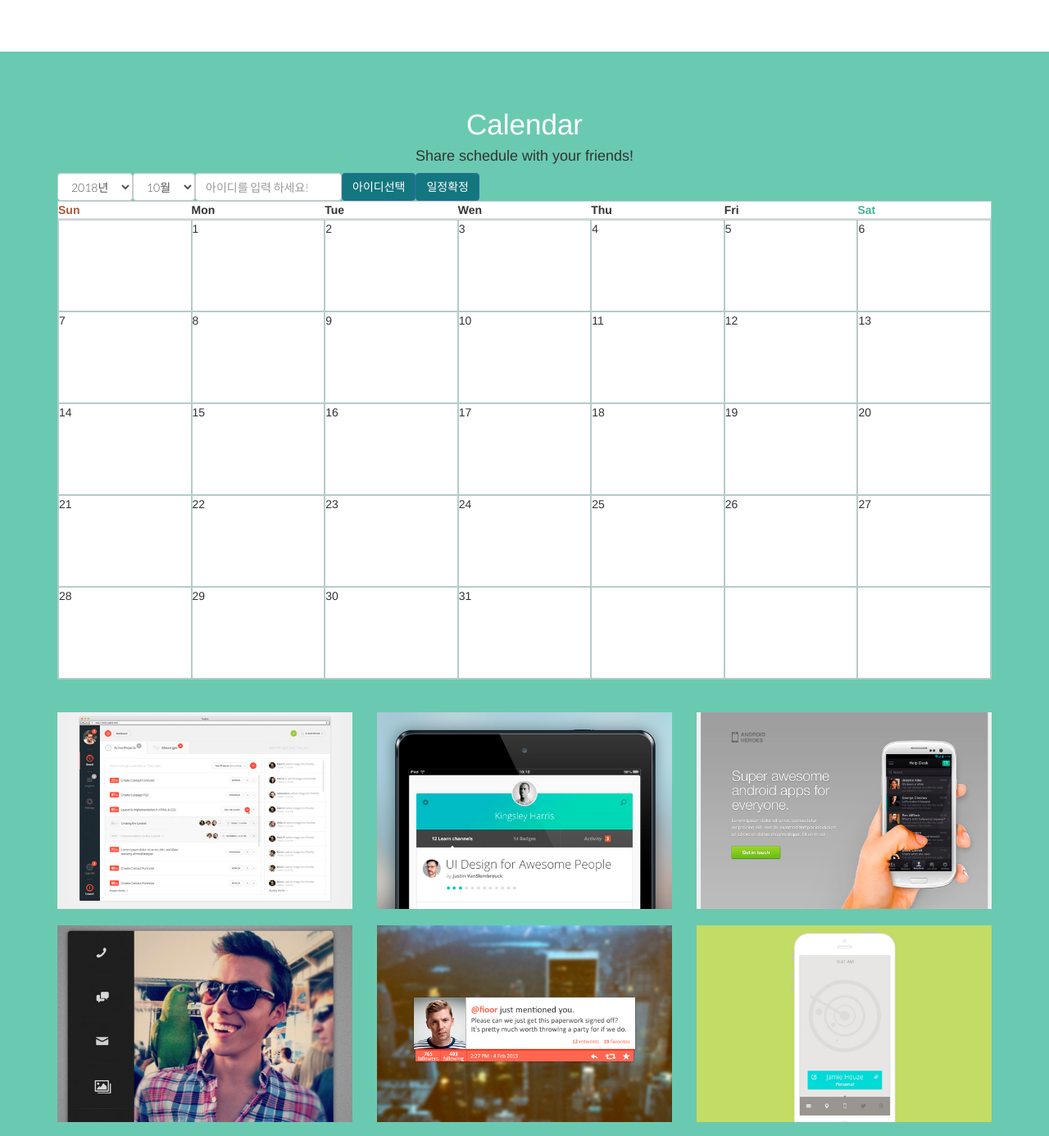
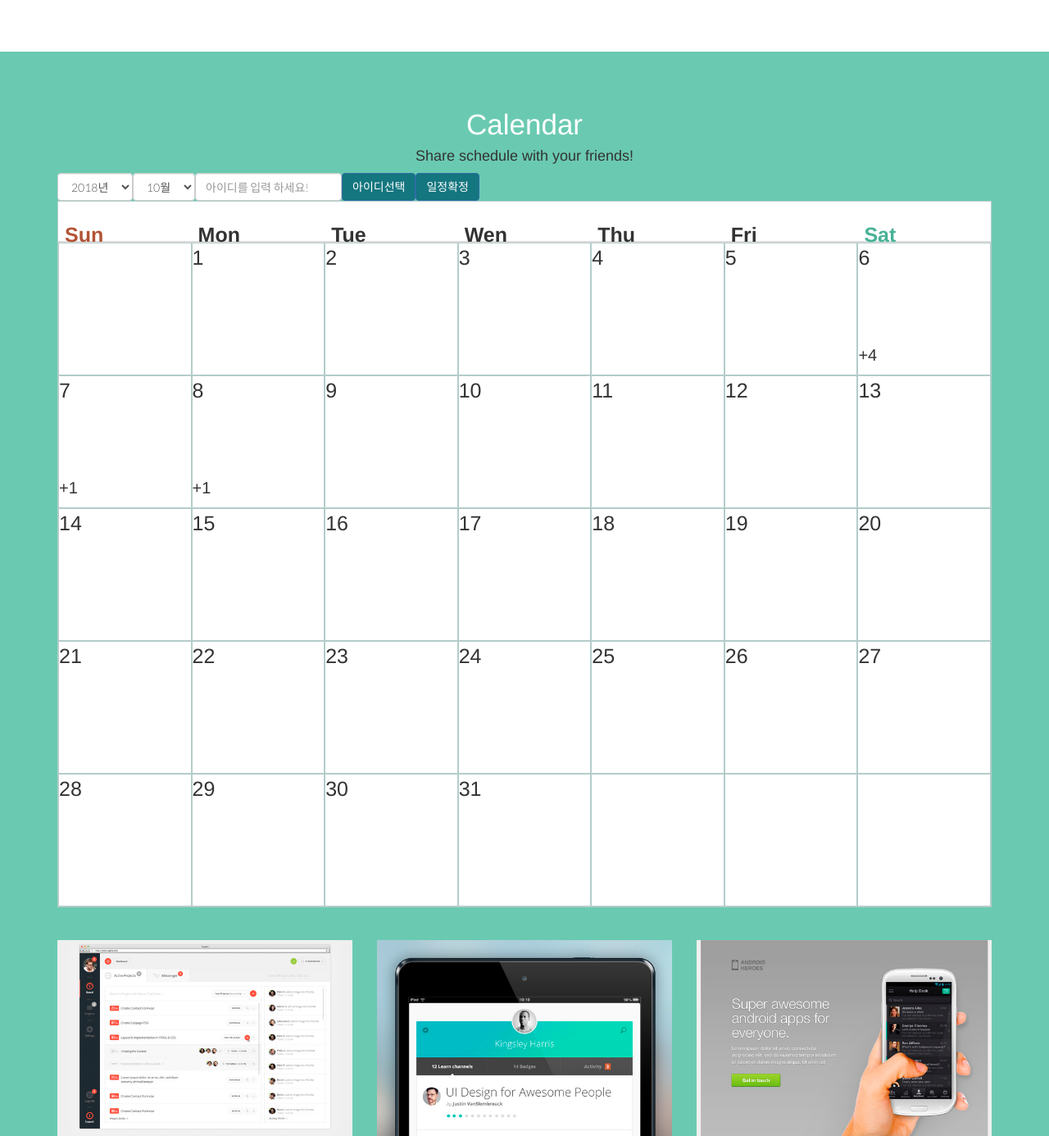
Before and after one commit to wookim789/SA, a Django app: template portfolio/onePage/templates/onePage/index.html in a window 1280 px wide. Shown: the part 1234-2620 px from the top of the page at 82% size. Run offline with Django 3.2, Linux system fonts and the light colour scheme; the template is opened without the code that fills it, so the values that code supplies are empty; data comes from the database, SQL or seed files in the repository; both versions use the stored data as it was after the commit; parts of the project's set-up code (start-up, migrations or seed data) failed here and were passed over; some libraries are stand-ins or nearby versions.

Commit message:
주말작업

```diff
--- a/portfolio/onePage/models.py
+++ b/portfolio/onePage/models.py
@@ -3,7 +3,7 @@ from django.db import models
 # Create your models here.
 
 
-class selectDate(models.Model):
+class SelectDate(models.Model):
     userId = models.CharField(max_length=10)
     selectDate = models.CharField(max_length=10)
     dateCount = models.IntegerField(default=0)
--- a/portfolio/onePage/static/onePage/css/calendarCss.css
+++ b/portfolio/onePage/static/onePage/css/calendarCss.css
@@ -1,8 +1,18 @@
 @charset "UTF-8";
 
+.id{
+	height: 50px;
+    overflow-y:scroll;
+    background-color: white;
+}
+.bindD{
+ height: 160px;
+}
 
-.date:hover{
 
+
+.date{
+	padding: 0px 0px 0px 0px;
 }
 .dateButton{
 	width: 70px;
@@ -33,8 +43,14 @@ table {
 	border-spacing: 0px;
 	border-collapse: separate;
 }
-
+#calHead{
+	height: 30px;
+}
+.claTh{
+	padding: 0 10px 0 0;
+}
 #cal {
+	font-size: 25px;
 	width: 100%;
 	height: 100%;
 	padding: 0px;
@@ -45,9 +61,15 @@ table {
 	border-collapse: separate;
 	border-color: rgb(180, 204, 202);
 }
+.countDate{
+	font-size: 20px;
+}
+
+
 
 #cal thead tr th {
-	padding: 10px 0px 10px 0px;
+	width: 60px;
+	height: 50px;
 	line-height: 0px;
 	background-color : white;
 }
@@ -55,7 +77,7 @@ table {
 #cal td {
 	width: 13%;
 	height: 0px;
-	padding: 0px 80px 60px 0;
+	padding: 0px 0px 0px 0;
 	border: solid;
 	border-color: rgb(180, 204, 202);
 	border-width: 0.3px;
--- a/portfolio/onePage/static/onePage/js/calendarJs.js
+++ b/portfolio/onePage/static/onePage/js/calendarJs.js
@@ -4,43 +4,43 @@
  */
 dt = new Date();
 //현재 달
-nowMonth = dt.getMonth()+1;
+nowMonth = dt.getMonth() + 1;
 //오늘 요일
 nowDay = dt.getDate();
 //올해 년도
 nowYear = dt.getFullYear();
-var userId=""
-$(document).ready(function() {
+var userId = ""
+$(document).ready(function () {
 	//달력 계산
-	calcCalendar(nowYear, nowMonth );
+	calcCalendar(nowYear, nowMonth);
 	//년도 올해로 설정
 	selectYearList(nowYear);
 	//달 현재 달로 설정
 	selectMonthList(nowMonth);
 	//달력 출력 함수
-	printYearMonth(nowYear, nowMonth );
+	printYearMonth(nowYear, nowMonth);
 	//좋아요 버튼 숨기기
 	hiddenAllBut();
 	//좋아요 버튼 눌렀을 때 년도 저장 하기 이벤트
 	clickBut();
 
-	$("#userIdSave").click(function(){
-		if ($("#userIdInput").val()!=""){
+	$("#userIdSave").click(function () {
+		if ($("#userIdInput").val() != "") {
 			userId = $("#userIdInput").val();
-		}else{
+		} else {
 			alert("아이디를 입력하세요!")
 		}
 	})
 
 	var year = String(nowYear).substring(2, 4);
 	//좋아요 및 좋아요 누른 회원 아이디 출력 함수
-	printSelectDateAjax(Number(year), nowMonth );
+	printSelectDateAjax(Number(year), nowMonth);
 	//아이디 호버 이벤트 등록
 	idHover();
 
 	//팀장 + 부팀장만 보이는 저장하기 버튼 이벤트
 	if ($("#save").length) {
-		$("#save").click(function() {
+		$("#save").click(function () {
 			if ($("#save").val() == "일정확정") {
 				$("#save").val("취소");
 
@@ -51,7 +51,7 @@ $(document).ready(function() {
 
 			$(".date").hover(
 				// 마우스 들어 왔을 떄
-			function() {
+				function () {
 					if ($("#save").val() == "취소") {
 						// $(this).css("background-color", "green");
 						var num = $(this).attr("value");
@@ -59,7 +59,7 @@ $(document).ready(function() {
 					}
 				},
 				// 마우스 나갈 때
-			function() {
+				function () {
 					if ($("#save").val() == "취소") {
 						// $(this).css("background-color", "white");
 						var num = $(this).attr("value");
@@ -78,21 +78,22 @@ $(document).ready(function() {
 	 */
 });
 //좋아요 누른 회원 아이디 마우스 호버 이벤트
-function idHover(){
+function idHover() {
 	$(".date").hover(
 		//마우스 들어올때
-			function(){
-				$(this).children(".id").css('visibility', 'visible');
+		function () {
+			$(this).children(".viewSc").children(".bindD").children('.id').css('visibility', 'visible');
 		},
 		//마우스 나갈 때
-			function(){
-				$(this).children(".id").css('visibility', 'hidden');
+		function () {
+			$(this).children(".viewSc").children(".bindD").children(".id").css('visibility', 'hidden');
 		})
 }
 //좋아요 누른 회원 아이디 감추기
-function idHide(){
+function idHide() {
 	$(".id").css('visibility', 'hidden');
 }
+
 
 //좋아요 누른 수 보여주는 메소드 + 누른 아이디 보여주는 메소드
 function printSelectDateAjax(year, month) {
@@ -106,12 +107,12 @@ function printSelectDateAjax(year, month) {
 
 	//ajax 컨트롤러에서 데이터 받아와 아이디 뿌려주기
 	$.ajax({
-		url : '/onePage/getMemberId/',
-		type : 'POST',
-		dataType : "json",
-		contentType : 'application/x-www-form-urlencoded; charest=utf-8',
-		success : function(str){
-			$.each(str, function(index, item){
+		url: '/onePage/getMemberId/',
+		type: 'POST',
+		dataType: "json",
+		contentType: 'application/x-www-form-urlencoded; charest=utf-8',
+		success: function (str) {
+			$.each(str, function (index, item) {
 				//디비에 저장된 selectDate 년도, 월 추출
 				var yearSub = Number(item.selectDate.substring(0, 2));
 				var monthSub = Number(item.selectDate.substring(3, 5));
@@ -120,47 +121,47 @@ function printSelectDateAjax(year, month) {
 					//selectDate 날짜 추출
 					day = Number(item.selectDate.substring(6, 8));
 					//처음 실행 될 때
-					if(dayList.length ==0){
+					if (dayList.length == 0) {
 						//배열에 날짜 삽입
 						dayList.push(day);
 						//태그에 id 삽입
-						output+=String(item.userId);
-						output+="<br/>"
+						output += String(item.userId);
+						output += "<br/>"
 						//처음 실행이 아니고, 배열에 넣은 날짜와 지금 읽은 day값 비교하여 같을 때 (같은 날을 추가 한 유저가 아직 있을 때)
-					}else if(day == dayList[dayList.length-1]){
+					} else if (day == dayList[dayList.length - 1]) {
 						dayList.push(day);
-						output+=String(item.userId);
-						output+="<br/>"
+						output += String(item.userId);
+						output += "<br/>"
 						//처음 실행이 아니고,배열에 넣은 날짜와 지금 읽은 day값 비교하여 다를 때(같은 날을 추가한 유저가 없을 때)
-					}else if(day != dayList[dayList.length-1]){
+					} else if (day != dayList[dayList.length - 1]) {
 						//td 태그에 아이디들 html 삽입하기
-						output+="</div>"
-						$("#dateTd"+ dayList[dayList.length-1]).append(output);
+						output += "</div>"
+						$("#bind" + dayList[dayList.length - 1]).append(output);
 						dayList.push(day);
 						output = "<div class = 'id'>"
-						output+=String(item.userId);
-						output+="<br/>"
+						output += String(item.userId);
+						output += "<br/>"
 					}
 				}
 			})
 			//마지막에 추가된 아이디 추가 해주기
-			output+="</div>"
-			$("#dateTd"+ dayList[dayList.length-1]).append(output);
+			output += "</div>"
+			$("#bind" + dayList[dayList.length - 1]).append(output);
 			//아이디 숨기기
 			$(".id").css('visibility', 'hidden');
 		},
-		error : function(){
+		error: function () {
 			alert("통신실패");
 		}
 	})
 	//디비에 저장된 좋아요 수 읽어와 태그에 +n 추가하기
 	$.ajax({
-		url : '/onePage/loadCalendar/',
-		type : 'POST',
-		dataType : "json",
-		contentType : 'application/x-www-form-urlencoded; charest=utf-8',
-		success : function(str) {
-			$.each(str, function(index, item) {
+		url: '/onePage/loadCalendar/',
+		type: 'POST',
+		dataType: "json",
+		contentType: 'application/x-www-form-urlencoded; charest=utf-8',
+		success: function (str) {
+			$.each(str, function (index, item) {
 				var yearSub = Number(item.selectDate.substring(0, 2));
 				var monthSub = Number(item.selectDate.substring(3, 5));
 				var day;
@@ -172,15 +173,16 @@ function printSelectDateAjax(year, month) {
 					output += '+' + String(item.dateCount);
 					output += '</div>';
 					//해당 좋아요 수를 td태그에 삽입하기
-					$('#dateTd' + day).append(output);
+					$('#bind' + day).append(output);
 					//확정 일때 색 수정하기
 					if (item.confirmIndicator == 1) {
-						$("#dateTd" + day).css("background-color", "green");
+						$("#bind" + day).css("background-color", "green");
 					}
 				}
 			});
 		},
-		error : function() {
+		error: function () {
+
 			alert("통신실패");
 		}
 	});
@@ -204,7 +206,7 @@ function showBut(day) {
 
 // 좋아요 버튼 눌렀을 때 년도 저장 하기 이벤트
 function clickBut() {
-	$(".goodBut").on("click",function() {
+	$(".goodBut").on("click", function () {
 		var yearSelect = $("#listYear").val();
 		var monthSelect = $("#listMonth").val();
 		var daySelect = $(this).val();
@@ -223,7 +225,7 @@ function clickBut() {
 		if (monthSelect < 10) {
 			date = date + '/0' + String(monthSelect);
 			//아니면 그냥 추가
-					}else {
+		} else {
 			date = date + '/' + String(monthSelect);
 		}
 		//날도 마찬가지
@@ -234,71 +236,73 @@ function clickBut() {
 		}
 
 		//저장하기 버튼이 없거나, 저장하기 버튼이 있어도 눌르지 않았을 때
-					if ((!$("#save").length || $("#save").val() == "일정확정") && userId!="") {
+		if ((!$("#save").length || $("#save").val() == "일정확정") && userId != "") {
 			//
 			$.ajax({
-								url : "/onePage/selectCalendar/",
-								type : "POST",
-								contentType : 'application/x-www-form-urlencoded; charsert=utf-8',
-								dataType : "json",
-								data : {
-									"selectDate" : date,
-									"userId " : userId
+				url: "/onePage/selectCalendar/",
+				type: "POST",
+				contentType: 'application/x-www-form-urlencoded; charsert=utf-8',
+				dataType: "json",
+				data: {
+					"selectDate": date,
+					"userId ": userId
 				},
-								success : function(map) {
+				success: function (map) {
 					//좋아요 누른 수 보여주는 메소드 + 누른 아이디 보여주는 메소드
-									printSelectDateAjax(Number(year),Number(monthSelect));
+					printSelectDateAjax(Number(year), Number(monthSelect));
 				},
-								erorr : function() {
+				erorr: function () {
 					alert("출력실패");
 				}
 			})
 			//저장하기 버튼이 있고, 한번 눌렀을 때
-					} else if(userId!=""){
+		} else if (userId != "") {
 			//일정 확정하기 버튼을 눌렀을 때 해당 버튼의 번호 가져오기
 			var num = $(this).attr("value");
 			//만약 누른 버튼의 바탕 색이 초록색이 아니면 (일정확정 안한 날 -일정 저장)
-						if ($("#dateTd" + num).css("background-color") != "rgb(0, 128, 0)") {
+			if ($("#bind" + num).css("background-color") != "rgb(0, 128, 0)") {
 				//바탕색을 초록색으로 바꾸기
-							$("#dateTd" + num).css("background-color","green");
+				$("#bind" + num).css("background-color", "green");
 				//ajax로 선택한 날 서버로 전송하기
 				$.ajax({
-									url : "/onePage/fixcal/",
-									type : "POST",
-									contentType : 'application/x-www-form-urlencoded; charsert=utf-8',
-									dataType : "json",
-									data : {
-										"selectDate" : date,
-										"userId " : userId
+					url: "/onePage/fixcal/",
+					type: "POST",
+					contentType: 'application/x-www-form-urlencoded; charsert=utf-8',
+					dataType: "json",
+					data: {
+						"selectDate": date,
+						"userId ": userId
 					},
-									success : function(map) {
+					success: function (map) {
 						// alert(map.res);
 					},
-									erorr : function() {
+					erorr: function () {
 						alert("일정 확정 실패");
 					}
 				})
 				//만약 누른 버튼의 바탕 색이 초록색이면 (이미 확정난 날이면 - 저장 취소)
 			} else {
 				//배경색 흰색으로
-							$("#dateTd" + num).css("background-color","white");
+				$("#bind" + num).css("background-color", "white");
 				//ajax로 선택한 날 서버로 전송
 				$.ajax({
-									url : "/onePage/fixcal/",
-									type : "POST",
-									contentType : 'application/x-www-form-urlencoded; charsert=utf-8',
-									dataType : "json",
-									data : {"selectDate" : date,
-										"userId " : userId},
-									success : function(map) {
+					url: "/onePage/fixcal/",
+					type: "POST",
+					contentType: 'application/x-www-form-urlencoded; charsert=utf-8',
+					dataType: "json",
+					data: {
+						"selectDate": date,
+						"userId ": userId
+					},
+					success: function (map) {
 						// alert(map.res);
 					},
-									erorr : function() {
+					erorr: function () {
 						alert("일정 확정 실패");
 					}
 				})
 			}
-						}else{
+		} else {
 			alert("아이디를 입력하세요!")
 		}
 	});
@@ -307,7 +311,7 @@ function clickBut() {
 // 현재 날짜와 윤달, 해당 월의 일수 계산
 function Calendar() {
 	// 윤달 판단
-	this.calYun = function(year) {
+	this.calYun = function (year) {
 		var yun = false;
 		if (year % 4 == 0 && year % 400)
 
@@ -324,7 +328,7 @@ function Calendar() {
 		return yun;
 	}
 	// 해당 월의 일수
-	this.totMonthDay = function(mon, yun) {
+	this.totMonthDay = function (mon, yun) {
 		var days = 0;
 
 		if (mon < 8 && mon % 2 == 1) {
@@ -348,7 +352,19 @@ function Calendar() {
 function calcCalendar(year, month) {
 	var calendar = new Calendar();
 	var calendarDiv = document.getElementById('calendar');
-	var html = '<table class ="table" id="cal"><thead><tr id = "calendarHead"><th id = "sun">Sun</th><th>Mon</th><th>Tue</th><th>Wen</th><th>Thu</th><th>Fri</th><th id = "sat">Sat</th></tr></thead>';
+	var html =
+		'<table class ="table" id="cal">' +
+		'<thead>' +
+		'<tr id = "calHead">' +
+		'<th class =claTh id = "sun">Sun</th>' +
+		'<th class =claTh>Mon</th>' +
+		'<th class =claTh>Tue</th>' +
+		'<th class =claTh>Wen</th>' +
+		'<th class =claTh>Thu</th>' +
+		'<th class =claTh>Fri</th>' +
+		'<th class =claTh id = "sat">Sat</th>' +
+		'</tr>' +
+		'</thead>';
 	// 계산하고자 하는 연도와 월을 날짜 객체에 지정
 	dt.setYear(Number(year));
 	dt.setMonth(Number(month) - 1);
@@ -369,17 +385,17 @@ function calcCalendar(year, month) {
 			html += '<td class = "date" id = "dateTd' + String(day)
 				+ '" value = ' + String(day) + ' onmouseover = "showBut('
 				+ String(day) + ')" onmouseout = "hiddenBut(' + String(day)
-					+ ')">' + String(day) + '<br/>'
+				+ ')">' + '<div class =viewSc><div class = bindD id = bind' + String(day) + '>' + String(day) + '<br/>'
 				+ '<button class= "goodBut btn btn-primary" id = "dateButton' + String(day)
-					+ '" value =' + String(day) + '>' + "좋아요" + '</button>'
+				+ '" value =' + String(day) + '>' + "좋아요" + '</button></div></div>'
 				+ '</td>';
 		} else {
 			html += '<td class = "date" id = "dateTd' + String(day)
 				+ '" value = ' + String(day) + ' onmouseover = "showBut('
 				+ String(day) + ')" onmouseout = "hiddenBut(' + String(day)
-					+ ')">' + String(day) + '<br/>'
+				+ ')">' + '<div class =viewSc><div class = bindD id = bind' + String(day) + '>' + String(day) + '<br/>'
 				+ '<button class= "goodBut btn btn-primary" id = "dateButton' + String(day)
-					+ '"  value =' + String(day) + '>' + '좋아요' + '</button>'
+				+ '"  value =' + String(day) + '>' + '좋아요' + '</button></div></div>'
 				+ '</td></tr>' + '<tr>';
 		}
 	}
--- a/portfolio/onePage/views.py
+++ b/portfolio/onePage/views.py
@@ -1,38 +1,68 @@
 # from django.contrib.auth.models import User
 from django.http import JsonResponse
-from django.render import render
+from django.shortcuts import render
+from django.views.decorators.csrf import csrf_exempt
 from . import models
+import logging
+
+logging.basicConfig(filename='./test.log', level=logging.DEBUG)
 # Create your views here.
 
 
 def index(request):
+    logging.debug(
+        "index***********************************************************************")
     return render(request, 'onePage/index.html')
 
 
+@csrf_exempt
 def getMemberId(request):
-    model = models.selectDate.objects.all()
+    logging.debug(
+        "getMemebID***********************************************************************")
+    model = models.SelectDate.objects.all()
     result = []
-    print(request)
+    logging.debug(request)
 
     for i in model:
         result.append({"userId": i.userId,
                        "selectDate": i.selectDate,
                        "dateCount": i.dateCount,
                        "confirmIndicator": i.confirmIndicator})
-    return JsonResponse(result)
+    logging.debug(result)
+    return JsonResponse(result, safe=False)
 
 
+@csrf_exempt
 def loadCalendar(request):
-    model = models.selectDate.objects.all()
+    model = models.SelectDate.objects.all()
     result = []
-    print(request)
+    j = 0
+    for i in model:
+        if result == []:
+            result.append({"userId": i.userId,
+                           "selectDate": i.selectDate,
+                           "dateCount": i.dateCount,
+                           "confirmIndicator": i.confirmIndicator})
+            j += 1
+        elif i.selectDate != result[j-1]['selectDate']:
+            result.append({"userId": i.userId,
+                           "selectDate": i.selectDate,
+                           "dateCount": i.dateCount,
+                           "confirmIndicator": i.confirmIndicator})
+            j += 1
+    logging.debug(result)
+    return JsonResponse(result, safe=False)
 
-    for i in model:
-        result.append({"userId": i.userId,
-                       "selectDate": i.selectDate,
-                       "dateCount": i.dateCount,
-                       "confirmIndicator": i.confirmIndicator})
-    return JsonResponse(result)
 
-# def selectCalendar(request):
-#     selectDate = request.POST["selectDate"]
+def selectCalendar(request):
+    beModel = models.SelectDate.objects.filter(
+        SelectDate=request['selectDate'])
+    for i in beModel:
+        cnt = i.dateCount + 1
+        break
+    model = models.SelectDate(userId=request.userId,
+                              selectDate=request.date,
+                              dateCount=cnt,
+                              confirmIndicator=0)
+    model.save()
+    beModel.objects.all().update(dateCount=cnt)
--- a/portfolio/portfolio/urls.py
+++ b/portfolio/portfolio/urls.py
@@ -1,9 +1,17 @@
-
-from django.urls import path
+from django.conf import settings
+from django.conf.urls import include  # For django versions before 2.0
+from django.urls import path  # For django versions from 2.0 and up
 from onePage import views
 
-urlpatterns = [
-    #   path('admin/', admin.site.urls),
-    path('', views.index),
-    path('ajax/getMemberId/', views.getMemberId),
-]
+if settings.DEBUG:
+    import debug_toolbar
+    urlpatterns = [
+        path('__debug__/', include(debug_toolbar.urls)),
+        path('', views.index),
+        path('onePage/getMemberId/', views.getMemberId),
+        path('onePage/loadCalendar/', views.loadCalendar),
+        path('onePage/selectCalendar/', views.loadCalendar),
+        path('onePage/fixcal/', views.loadCalendar),
+        # For django versions before 2.0:
+        # url(r'^__debug__/', include(debug_toolbar.urls)),
+    ]
```
Also changed, not shown: portfolio/portfolio/settings.py (+14 -1 lines), portfolio/db.sqlite3, 1 other file. Lines whose indentation alone changed are shown as unchanged.
